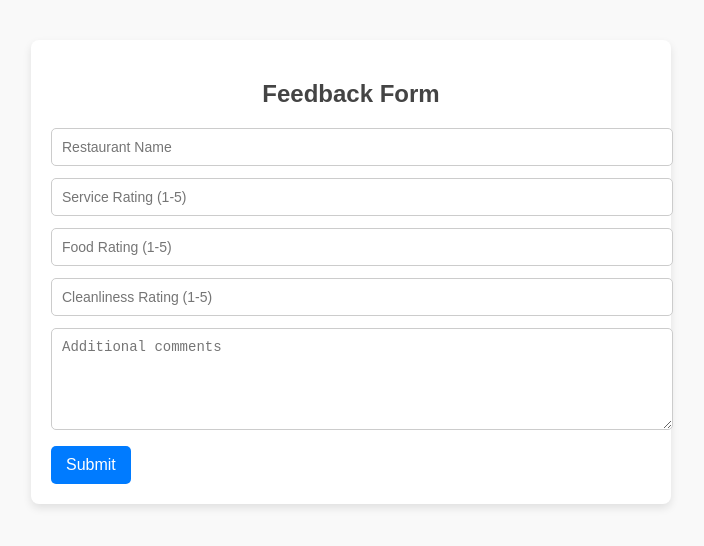
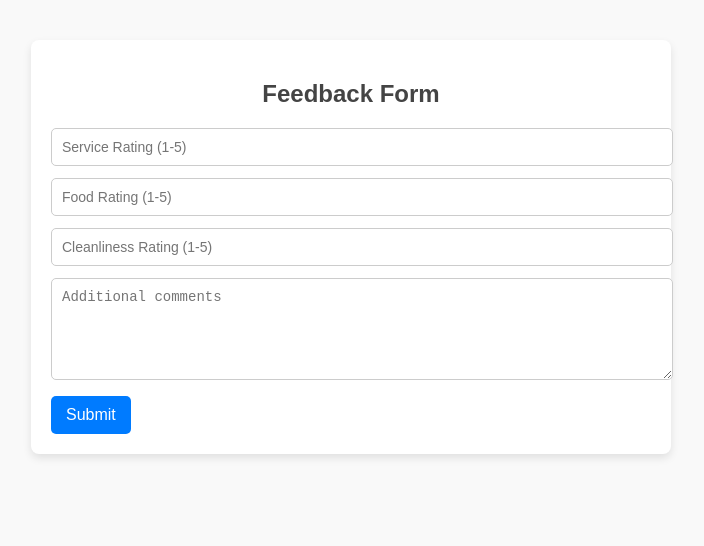
Before and after one commit to GamySAF/RateNow, a React (Vite) app in the folder frontend/: page / in a window 1280 px wide. Shown: the top 546 px of the page, without its empty margins (289-993 px from the left). Built offline with nearby package versions, Linux system fonts and the light colour scheme.

Commit message:
removed restaurant name

```diff
--- a/frontend/src/pages/AdminDashboard.jsx
+++ b/frontend/src/pages/AdminDashboard.jsx
@@ -24,7 +24,7 @@ function AdminDashboard() {
       <table border="1">
         <thead>
           <tr>
-            <th>Restaurant</th>
+
             <th>Service</th>
             <th>Food</th>
             <th>Cleanliness</th>
--- a/frontend/src/pages/FeedbackForm.jsx
+++ b/frontend/src/pages/FeedbackForm.jsx
@@ -8,7 +8,6 @@ import "../styles/main.css";
 function FeedbackForm() {
   const navigate = useNavigate();
   const [form, setForm] = useState({
-    restaurantName: "",
     serviceRating: "",
     foodRating: "",
     cleanlinessRating: "",
@@ -35,14 +34,7 @@ const handleSubmit = async (e) => {
       <div className="container">
     <form onSubmit={handleSubmit}>
       <h2>Feedback Form</h2>
-      <input
-        type="text"
-        name="restaurantName"
-        placeholder="Restaurant Name"
-        value={form.restaurantName}
-        onChange={handleChange}
-        required
-      />
+
       <input
         type="number"
         name="serviceRating"
```
Also changed, not shown: 1 other file (tests, documents, lock files or other folders).
